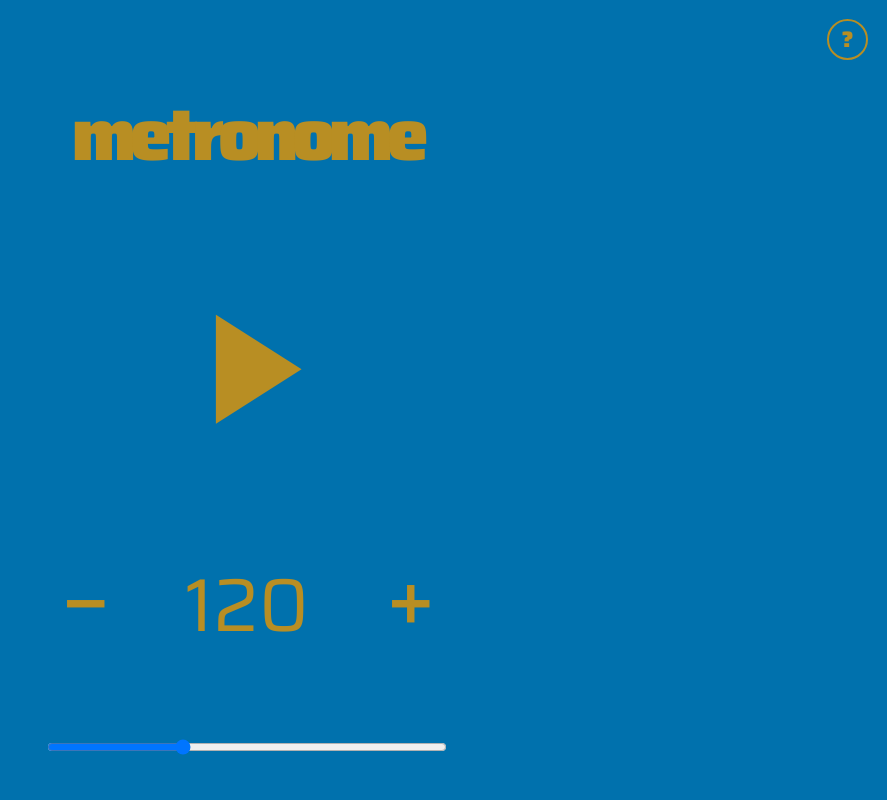
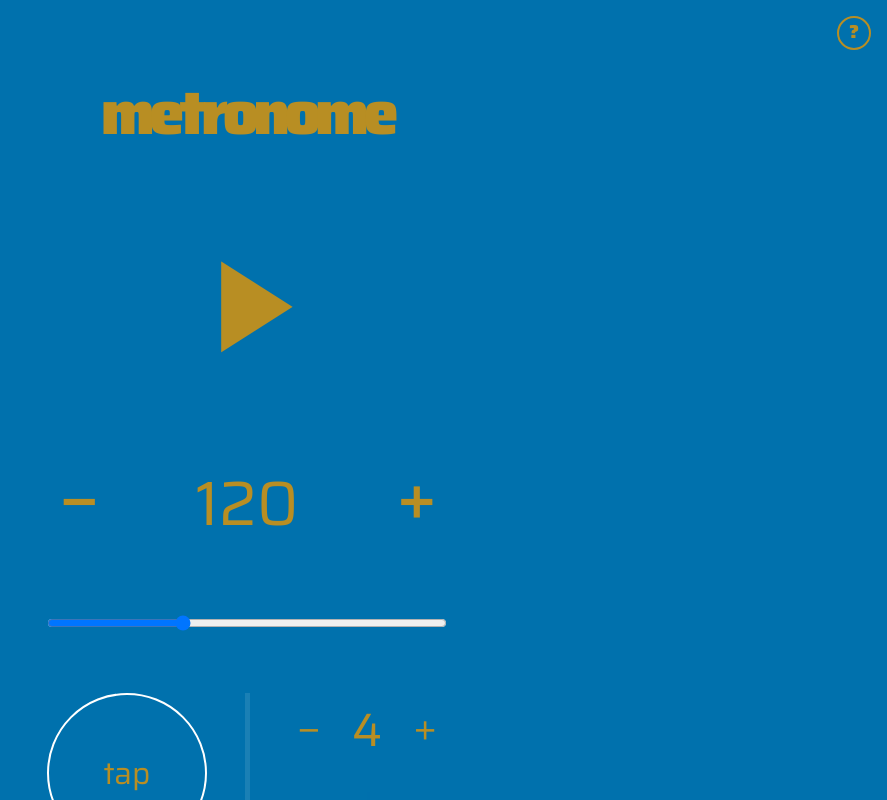
Before and after one commit to alanpaulprice/metronome, a React (Create React App) app: page / in a window 1280 px wide. Shown: the top 800 px of the page, without its empty margins (393-1280 px from the left). Built offline with nearby package versions, Linux system fonts and the light colour scheme; no server answers.

Commit message:
removed font-size media query above 960px

```diff
--- a/src/styles.js
+++ b/src/styles.js
@@ -34,10 +34,4 @@ export const GlobalStyles = createGlobalStyle`
       font-size: 12.5px;
     }
   }
-
-  @media screen and (min-width: 960px) {
-    html {
-      font-size: 15px;
-    }
-  }
 `;
```
